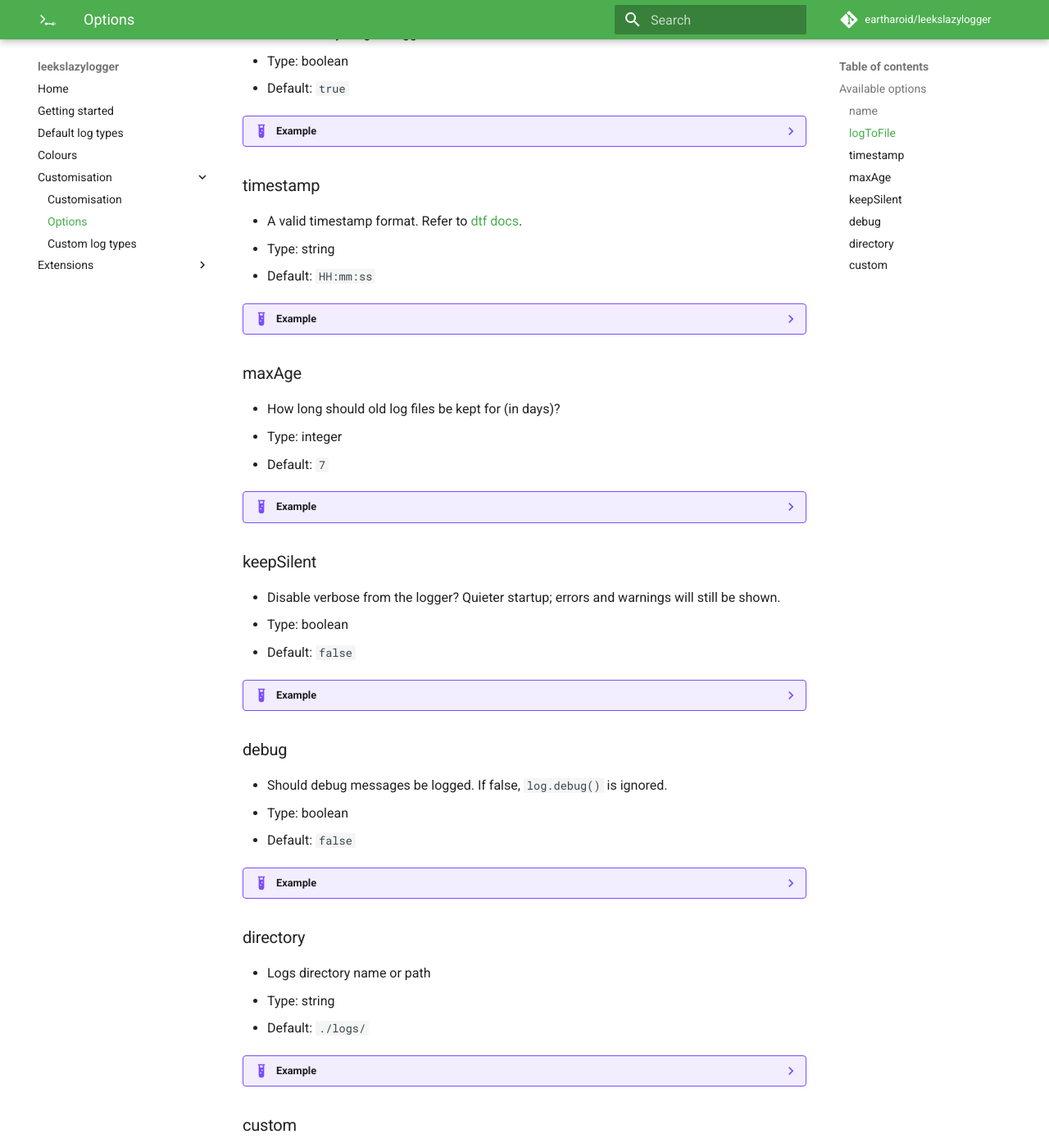
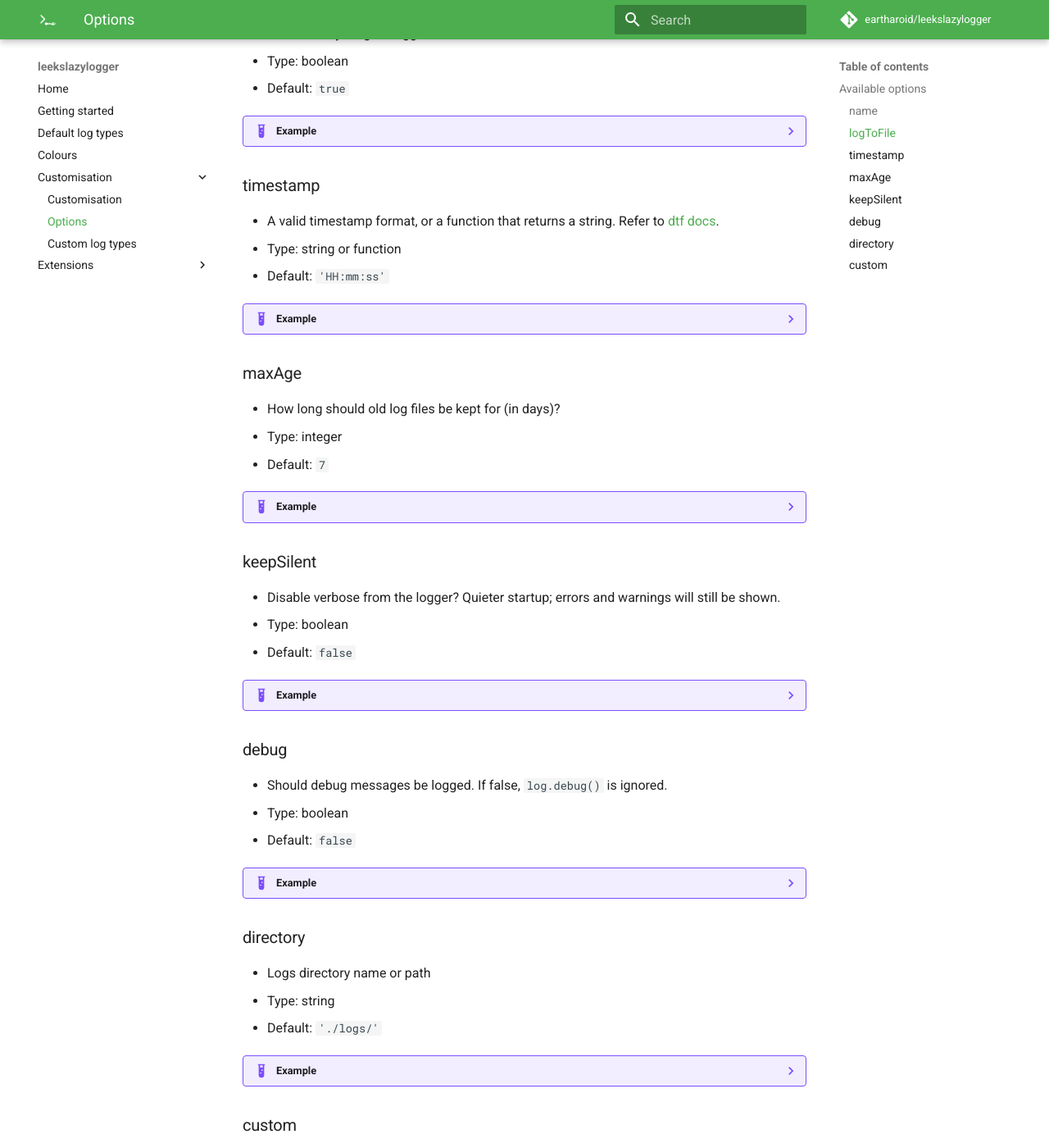
Before and after one commit to eartharoid/leekslazylogger, an MkDocs documentation site: the page built from docs/customisation/options.md, in a window 1280 px wide and 1400 px high, scrolled down 931 px. Shown: the whole window at 82% size. Built offline with MkDocs 1.6.1 and Material for MkDocs 9.7.7, drawn with Linux system fonts in a browser that asks for light colours; comment, search, counter and statistics services are not loaded.

Commit message:
Timestamp option can now be a function

```diff
--- a/docs/customisation/options.md
+++ b/docs/customisation/options.md
@@ -52,9 +52,9 @@ module.exports = {
 
 ### timestamp
 
-- A valid timestamp format. Refer to [dtf docs](https://github.com/eartharoid/dtf/#placeholders).
-- Type: string
-- Default: `HH:mm:ss`
+- A valid timestamp format, or a function that returns a string. Refer to [dtf docs](https://github.com/eartharoid/dtf/#placeholders).
+- Type: string or function
+- Default: `'HH:mm:ss'`
 
 ??? example
 
@@ -101,7 +101,7 @@ module.exports = {
 
 - Logs directory name or path
 - Type: string
-- Default: `./logs/`
+- Default: `'./logs/'`
 
 ??? example
 
```
Also changed, not shown: 4 other files.
